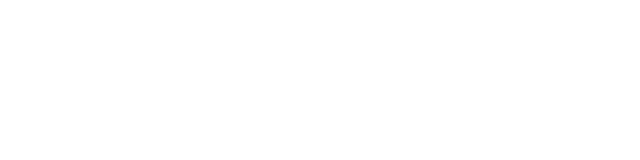
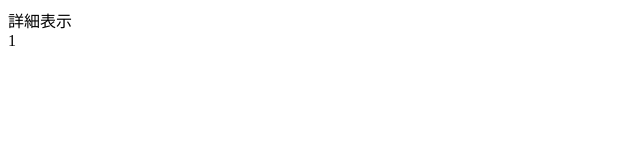
Before and after one commit to takayuki-s/nuxt-test, a Nuxt app: page /products/1/show in a window 1280 px wide. Before the commit this address had no page. Shown: the top 160 px of the page, without its empty margins (0-640 px from the left). Built offline with nearby package versions, Linux system fonts and the light colour scheme.

Commit message:
ルーティング（RestAPI）

```diff
--- /dev/null
+++ b/pages/products/_id/edit.vue
@@ -0,0 +1,9 @@
+<template>
+  <div>
+    編集<br>
+    {{ $route.params.id }}
+  </div>
+</template>
+
+<script>
+</script>
--- /dev/null
+++ b/pages/products/_id/show.vue
@@ -0,0 +1,9 @@
+<template>
+  <div>
+    詳細表示<br>
+    {{ $route.params.id }}
+  </div>
+</template>
+
+<script>
+</script>
--- /dev/null
+++ b/pages/products/create.vue
@@ -0,0 +1,8 @@
+<template>
+  <div>
+    新規作成
+  </div>
+</template>
+
+<script>
+</script>
--- /dev/null
+++ b/pages/products/index.vue
@@ -0,0 +1,8 @@
+<template>
+  <div>
+    一覧表示
+  </div>
+</template>
+
+<script>
+</script>
```
